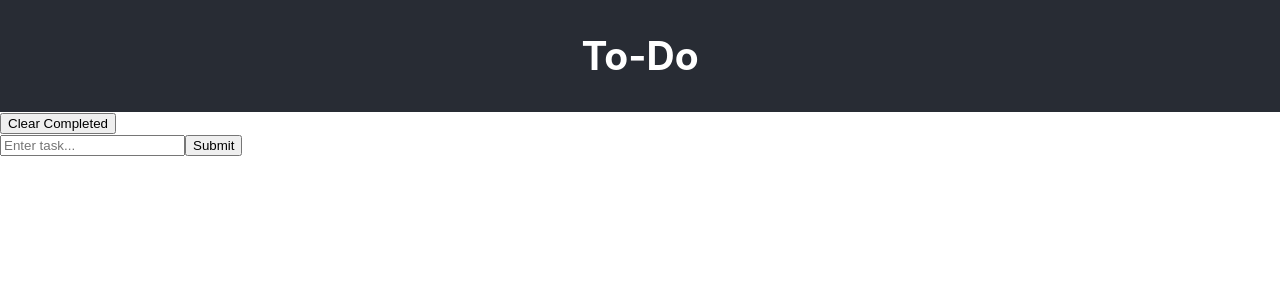
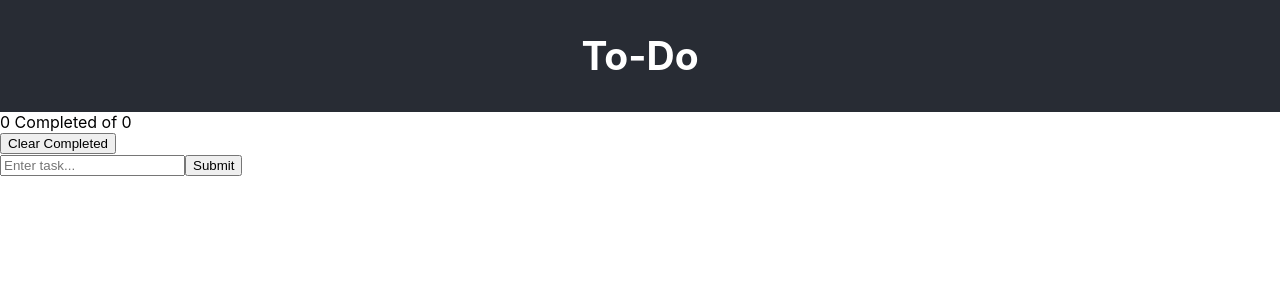
Before and after one commit to mdehmer/todo-list, a React (Create React App) app: page / in a window 1280 px wide. Shown: the top 300 px of the page. Built offline with nearby package versions, Linux system fonts and the light colour scheme.

Commit message:
Påbörjat stats

```diff
--- a/src/App.js
+++ b/src/App.js
@@ -1,6 +1,7 @@
 import "./App.css";
 import { Header } from "./Header";
 import { List } from "./List";
+
 
 function App() {
   return (
--- a/src/List.js
+++ b/src/List.js
@@ -2,6 +2,7 @@ import ToDo from "./ToDo.js";
 import React, { useState } from "react";
 //import data from "./data.json";
 import { ToDoForm } from "./ToDoForm";
+import { Stats } from "./Stats";
 
 export const List = () => {
     const [listData, setList] = useState([]);
@@ -39,6 +40,7 @@ export const List = () => {
 
   return (
       <div>
+       <Stats listData={listData}/>
       {listData.map((item) => {
           return (
               <ToDo
--- /dev/null
+++ b/src/Stats.js
@@ -0,0 +1,8 @@
+
+export function Stats({listData}) {
+    let countCompleted = listData.map((item) => {return item.complete});
+    return (
+        <div>
+        {countCompleted.length} Completed of {listData.length}
+</div>
+  )}
```
Lines whose indentation alone changed are shown as unchanged.
